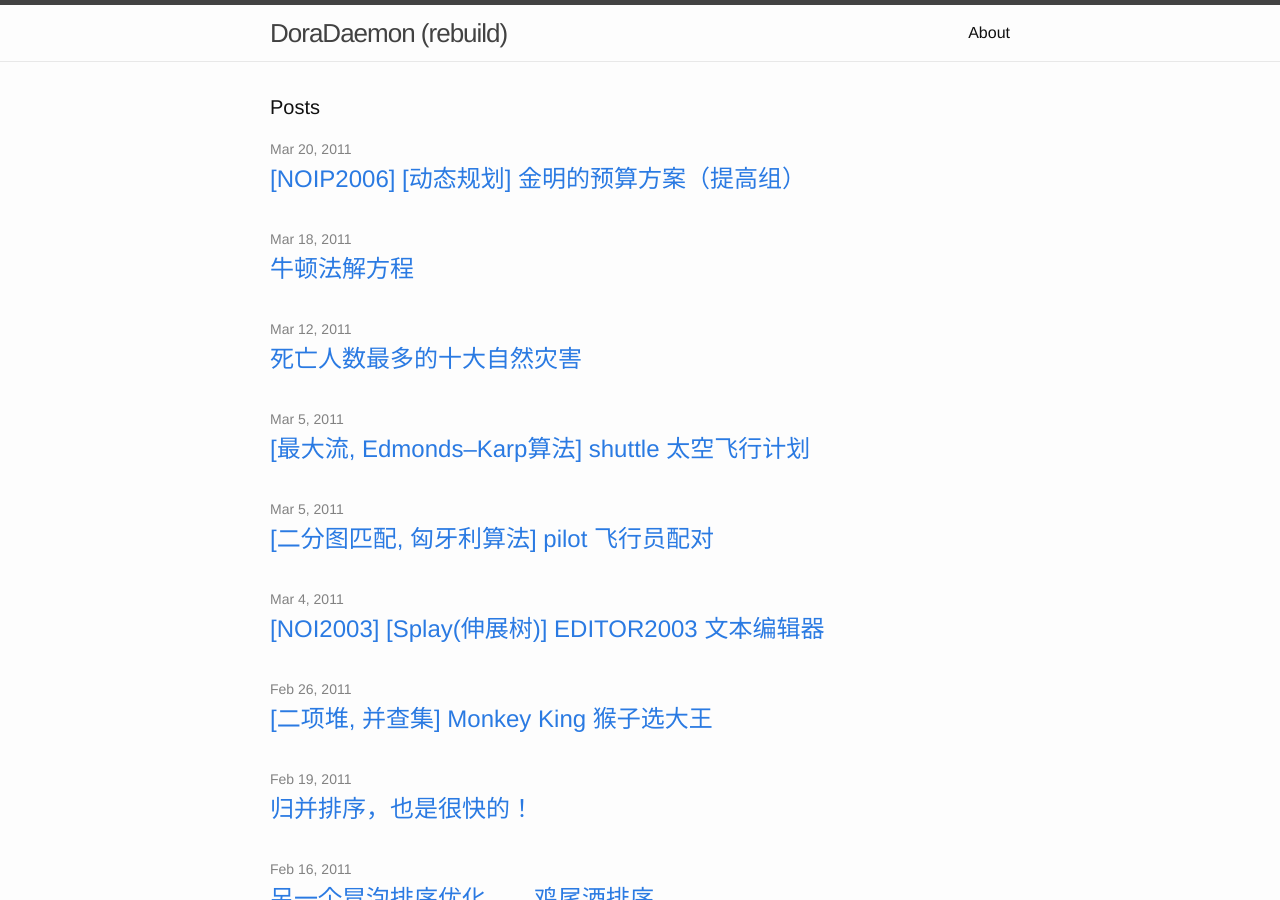
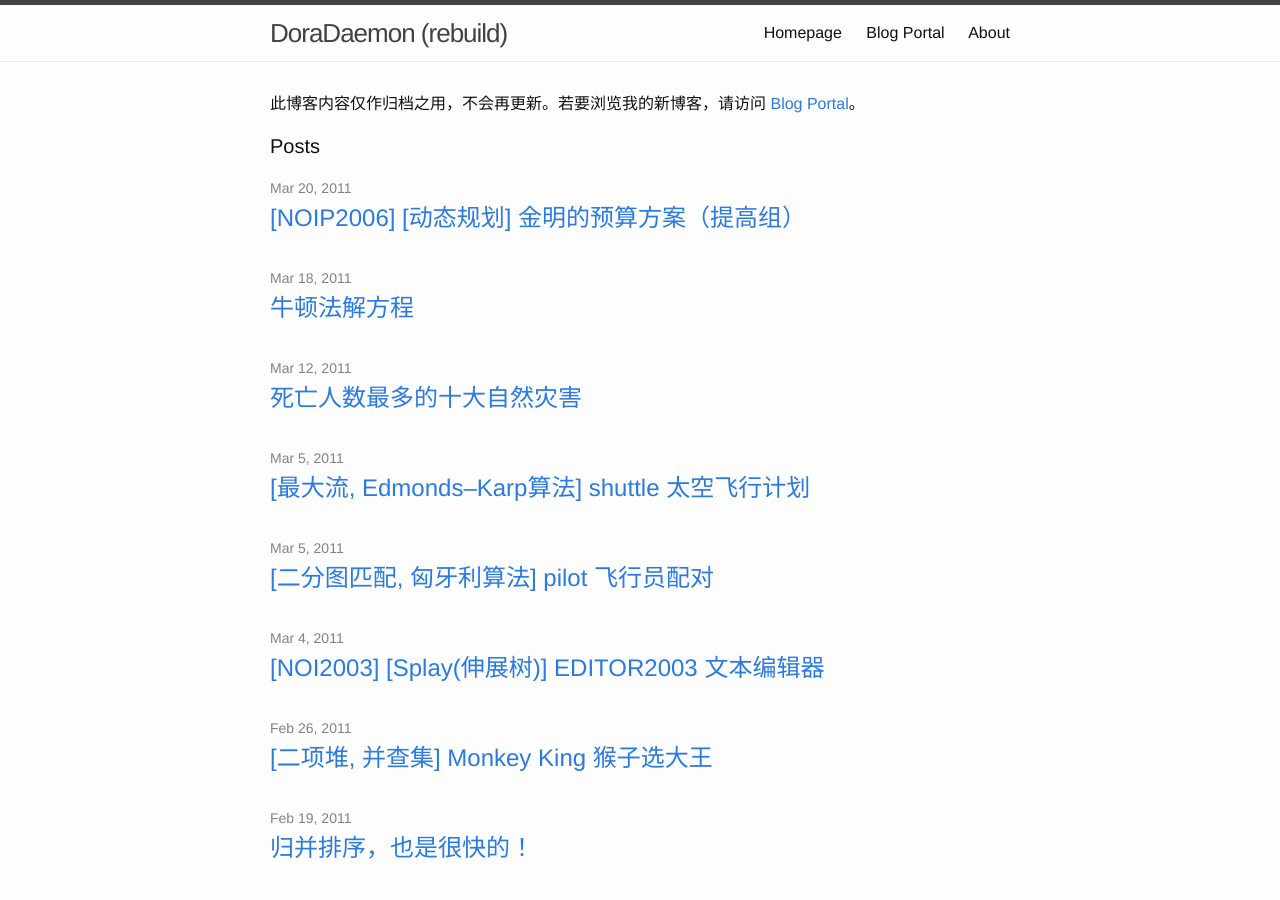
Before and after one commit to cuihaoleo/cuihaopy-backup, a Jekyll site: the page built from index.html, in a window 1280 px wide and 900 px high. Built offline with Jekyll 4.4.1, drawn with Linux system fonts in a browser that asks for light colours.

Commit message:
add links and extra notes

```diff
--- a/_includes/header.html
+++ b/_includes/header.html
@@ -14,6 +14,8 @@
       </a>
 
       <div class="trigger">
+        <a class="page-link" href="https://i-yu.me/">Homepage</a>
+        <a class="page-link" href="https://blog.i-yu.me/">Blog Portal</a>
         {% for my_page in site.pages %}
           {% if my_page.title %}
           <a class="page-link" href="{{ my_page.url | prepend: site.baseurl }}">{{ my_page.title }}</a>
--- a/index.html
+++ b/index.html
@@ -3,6 +3,8 @@ layout: default
 ---
 
 <div class="home">
+
+  <p>此博客内容仅作归档之用，不会再更新。若要浏览我的新博客，请访问 <a href="https://blog.i-yu.me">Blog Portal</a>。</p>
 
   <h1 class="page-heading">Posts</h1>
 
```
